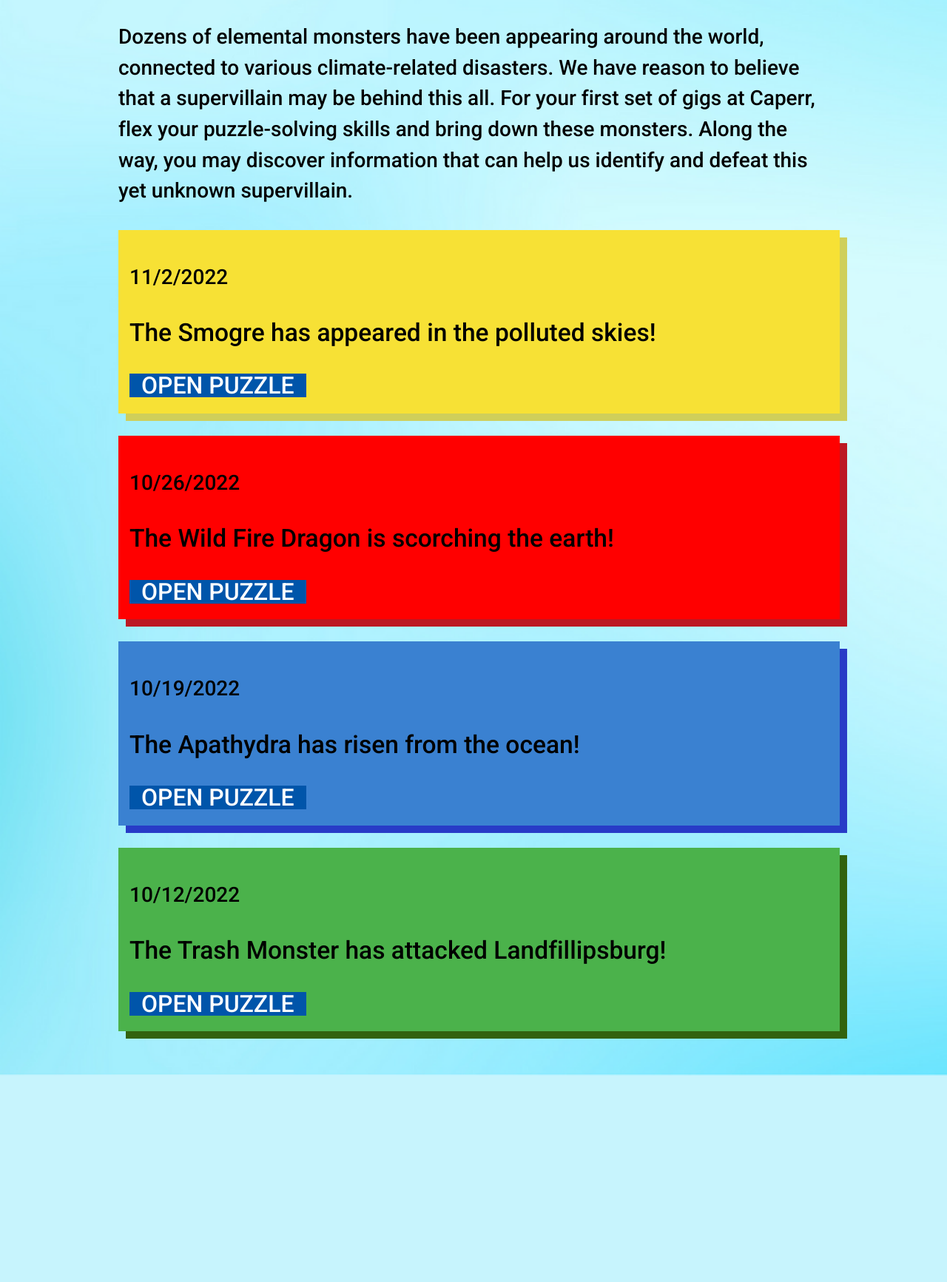
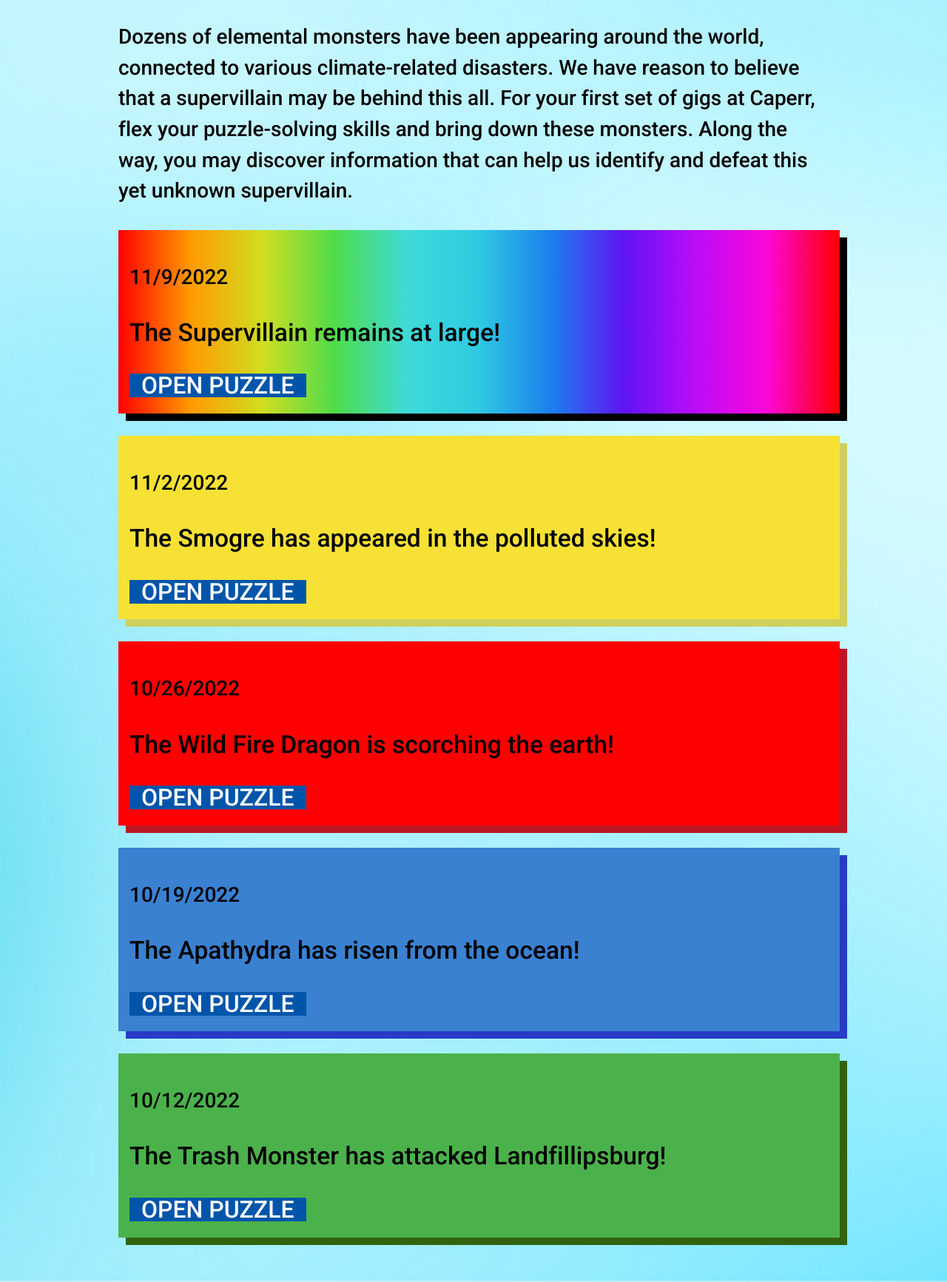
Before and after one commit to MatthewStein/caperr, a Django app: page /puzzles in a window 1280 px wide. Shown: the part 475-2208 px from the top of the page at 74% size. Before the commit the page ends 1929 px from the top, so only its background shows below. Run offline with Django 3.2, Linux system fonts and the light colour scheme; data comes from the database, SQL or seed files in the repository; some libraries are stand-ins or nearby versions; some web fonts are replaced.

Commit message:
Add meta to puzzles page

```diff
--- a/puzzles/templates/puzzles.html
+++ b/puzzles/templates/puzzles.html
@@ -7,6 +7,23 @@
         min-height: 150px;
         padding: 15px 0 15px 15px;
         margin-bottom: 30px;
+    }
+    .meta-puzzle-block {
+        background: linear-gradient(
+            90deg,
+            rgba(255, 0, 0, 1) 0%,
+            rgba(255, 154, 0, 1) 10%,
+            rgba(208, 222, 33, 1) 20%,
+            rgba(79, 220, 74, 1) 30%,
+            rgba(63, 218, 216, 1) 40%,
+            rgba(47, 201, 226, 1) 50%,
+            rgba(28, 127, 238, 1) 60%,
+            rgba(95, 21, 242, 1) 70%,
+            rgba(186, 12, 248, 1) 80%,
+            rgba(251, 7, 217, 1) 90%,
+            rgba(255, 0, 0, 1) 100%
+        );
+        box-shadow: 10px 10px black;
     }
     .earth-puzzle-block {
         background-color: #4bb24b;
@@ -42,6 +59,12 @@
 <h3>Mission Briefing</h3>
 <p>Dozens of elemental monsters have been appearing around the world, connected to various climate-related disasters. We have reason to believe that a supervillain may be behind this all. For your first set of gigs at Caperr, flex your puzzle-solving skills and bring down these monsters. Along the way, you may discover information that can help us identify and defeat this yet unknown supervillain.</p>
 
+<div class="puzzle meta-puzzle-block">
+    <p>11/9/2022</p>
+    <p style="font-size:1.2em;">The Supervillain remains at large!</p>
+    <a class="btn" href="/puzzle/supervillain">Open Puzzle</a>
+</div>
+
 <div class="puzzle air-puzzle-block">
     <p>11/2/2022</p>
     <p style="font-size:1.2em;">The Smogre has appeared in the polluted skies!</p>
```
